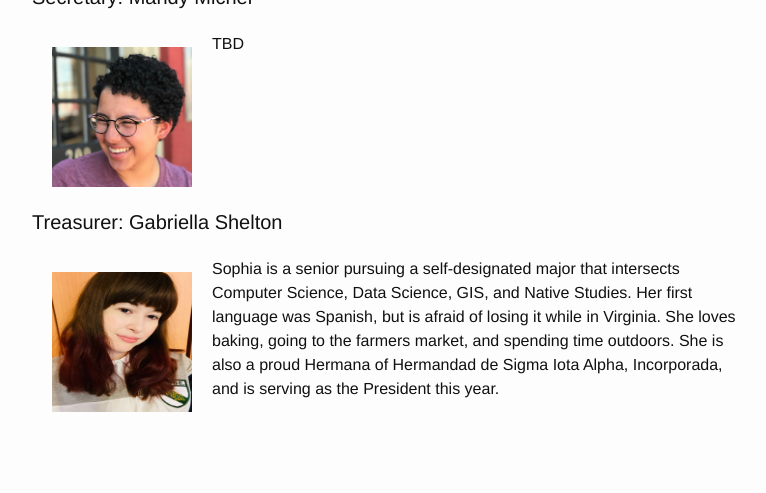
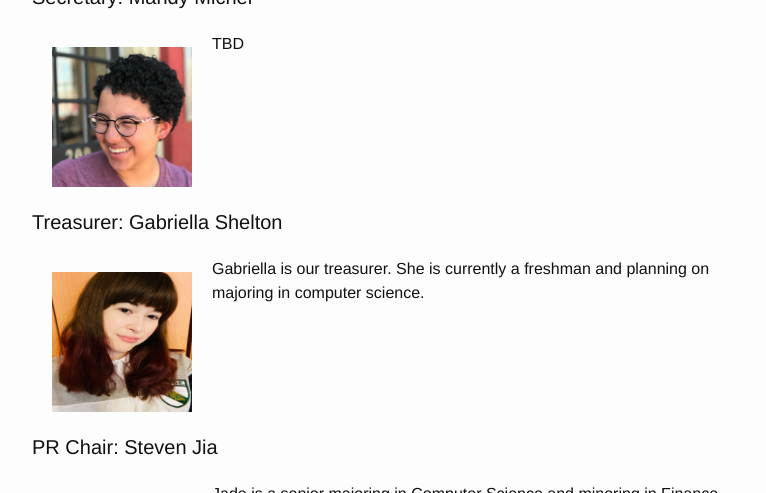
Before and after one commit to ACMWM/acmwm.github.io, a Jekyll site: the page built from _pages/officers.md, in a window 1280 px wide and 900 px high, scrolled down 998 px, cut to the strip 0-493 px from the top of the window. Shown: the whole strip, without its empty margins (238-1004 px from the left). Built offline with Jekyll 4.4.1, drawn with Linux system fonts in a browser that asks for light colours.

Commit message:
updated description on Gabriella

```diff
--- a/_config.yml
+++ b/_config.yml
@@ -48,8 +48,7 @@ officers:
     name: Gabriella Shelton
     pic: gabriella.jpg
     bio: >
-      Sophia is a senior pursuing a self-designated major that intersects Computer Science, Data Science, GIS, and Native Studies. Her first language was Spanish, but is afraid of losing it while in Virginia. She loves baking, going to the farmers market, and spending time outdoors. She is also a proud Hermana of Hermandad de Sigma Iota Alpha, Incorporada, and is serving as the President this year.
-
+      Gabriella is our treasurer.  She is currently a freshman and planning on majoring in computer science.
   - job: PR Chair
     name: Steven Jia
     pic:
```
